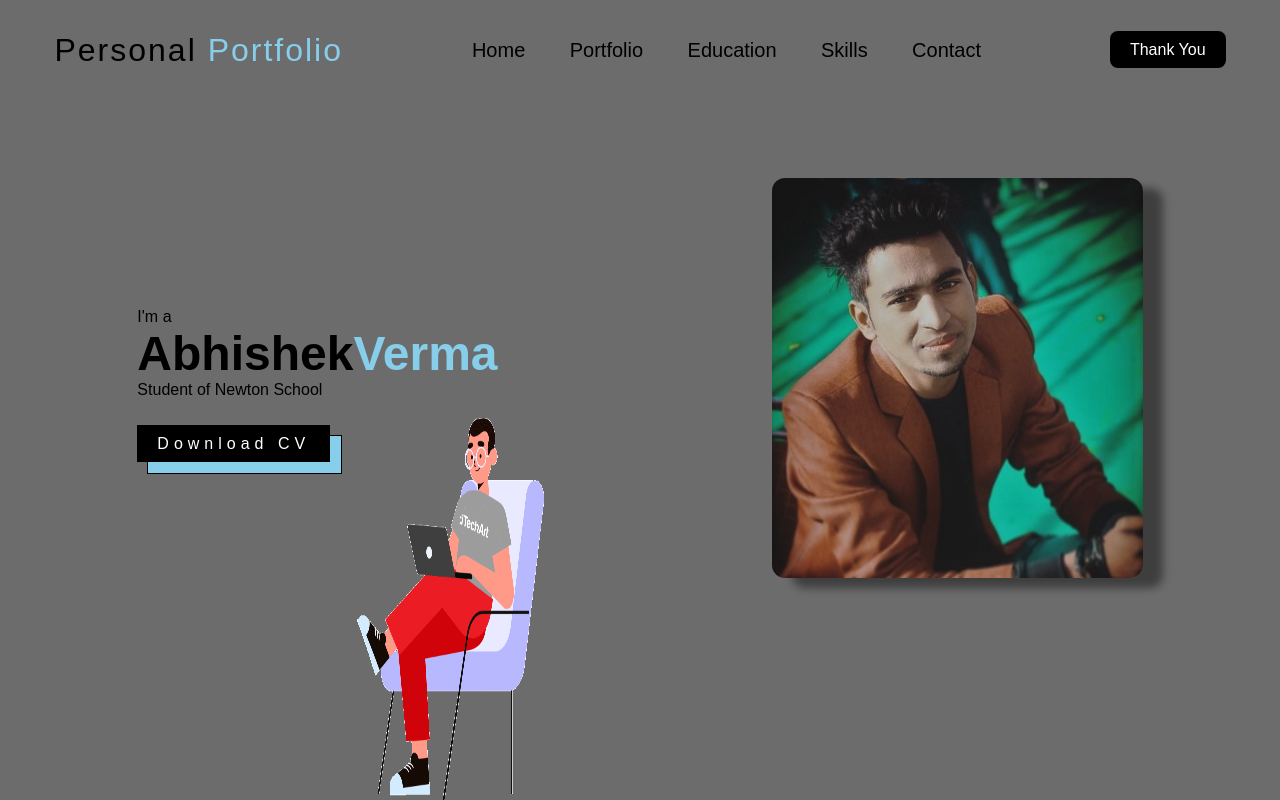
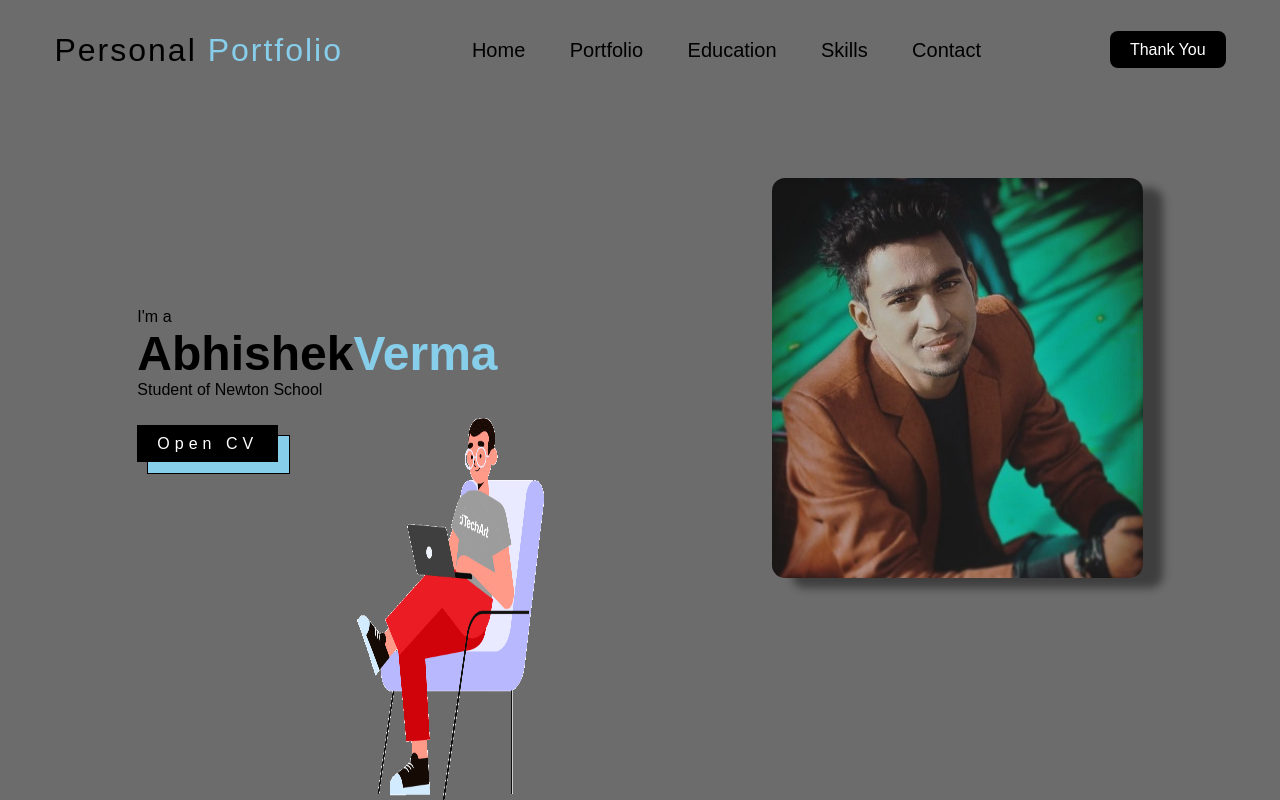
Before and after one commit to abhishekayu/nsprojectone, a plain HTML site: page index.html in a window 1280 px wide. Drawn offline with Linux system fonts and the light colour scheme.

Commit message:
Update index.html

```diff
--- a/index.html
+++ b/index.html
@@ -31,7 +31,7 @@
                 <h1>Abhishek<span>Verma</span></h1>
                 <p>Student of Newton School</p>
                 <br> <br>
-                <a href="https://github.com/imdarkcoder" target="_blank">Download CV</a>
+                <a href="https://imdarkcoder.github.io/resume/" target="_blank">Open CV</a>
             </div>
             <div class="right">
                 <img src="a3.jpg" width="500" id="himg">
```
